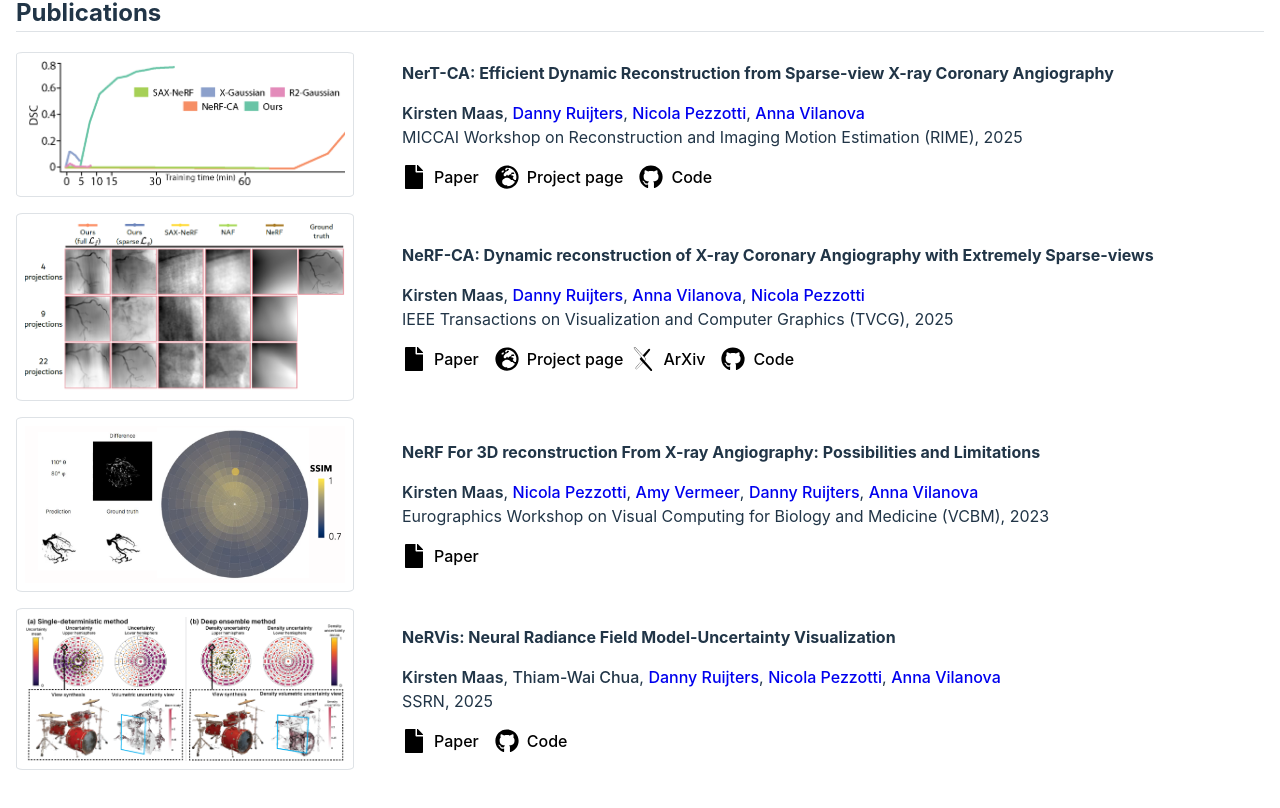
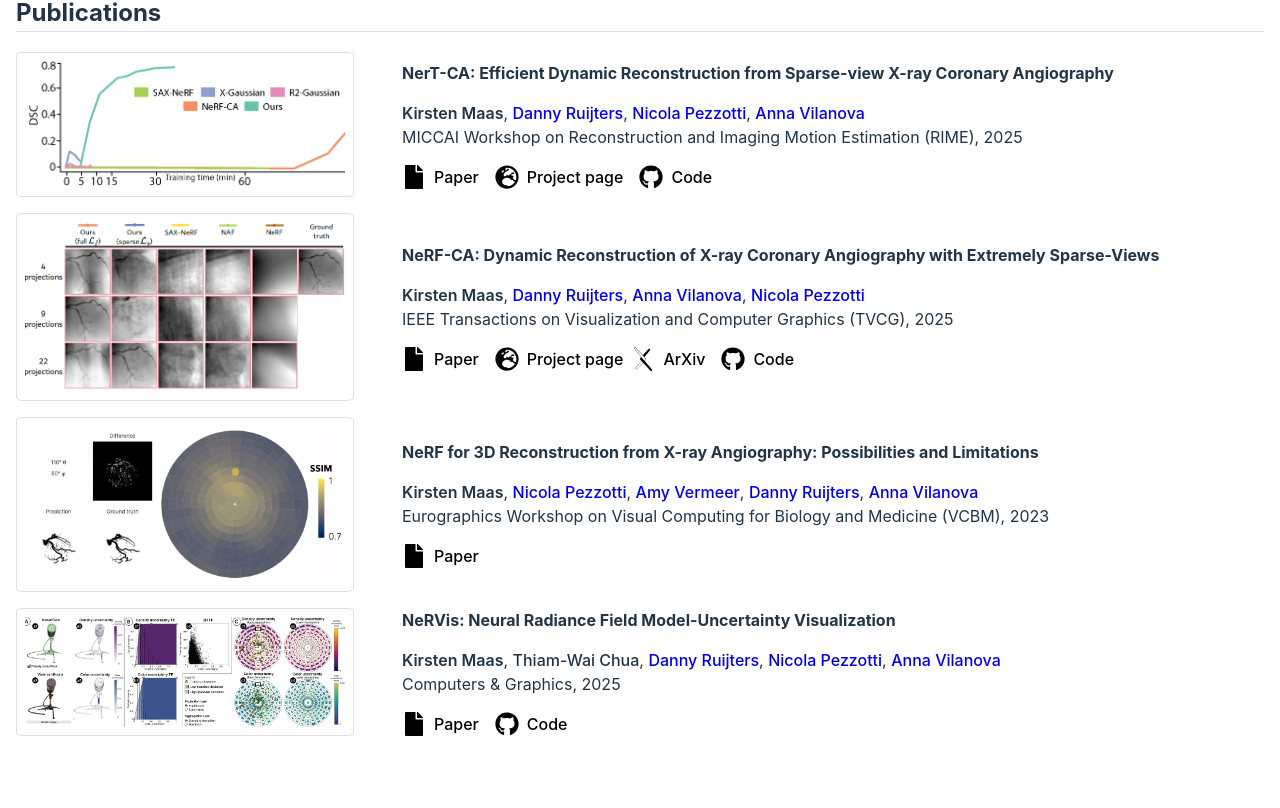
Before and after one commit to kirstenmaas/kirstenmaas.github.io, a React (Vite) app: page / in a window 1280 px wide. Shown: the part 406-1214 px from the top of the page. Built offline with nearby package versions, Linux system fonts and the light colour scheme.

Commit message:
update NeRVis

```diff
--- a/src/App.jsx
+++ b/src/App.jsx
@@ -53,7 +53,7 @@ const publications = [
     imageUrl: './nert-ca.png',
   },
   {
-    title: 'NeRF-CA: Dynamic reconstruction of X-ray Coronary Angiography with Extremely Sparse-views',
+    title: 'NeRF-CA: Dynamic Reconstruction of X-ray Coronary Angiography with Extremely Sparse-Views',
     authors: [authorList[0], authorList[3], authorList[4], authorList[1]],
     venue: 'IEEE Transactions on Visualization and Computer Graphics (TVCG)',
     year: '2025',
@@ -65,7 +65,7 @@ const publications = [
     imageUrl: './nerf-ca.png',
   },
   {
-    title: 'NeRF For 3D reconstruction From X-ray Angiography: Possibilities and Limitations',
+    title: 'NeRF for 3D Reconstruction from X-ray Angiography: Possibilities and Limitations',
     authors: [authorList[0], authorList[1], authorList[2], authorList[3], authorList[4]],
     venue: 'Eurographics Workshop on Visual Computing for Biology and Medicine (VCBM)',
     year: '2023',
@@ -78,9 +78,9 @@ const publications = [
   {
     title: 'NeRVis: Neural Radiance Field Model-Uncertainty Visualization',
     authors: [authorList[0], authorList[5], authorList[3], authorList[1], authorList[4]],
-    venue: 'SSRN',
+    venue: 'Computers & Graphics',
     year: '2025',
-    paperLink: 'https://papers.ssrn.com/sol3/papers.cfm?abstract_id=5353524',
+    paperLink: 'https://www.sciencedirect.com/science/article/pii/S0097849325003528?via%3Dihub',
     demoLink: null,
     codeLink: 'https://github.com/kirstenmaas/NeRVis',
     imageUrl: './nervis.png',
```
Also changed, not shown: public/nervis.png.
